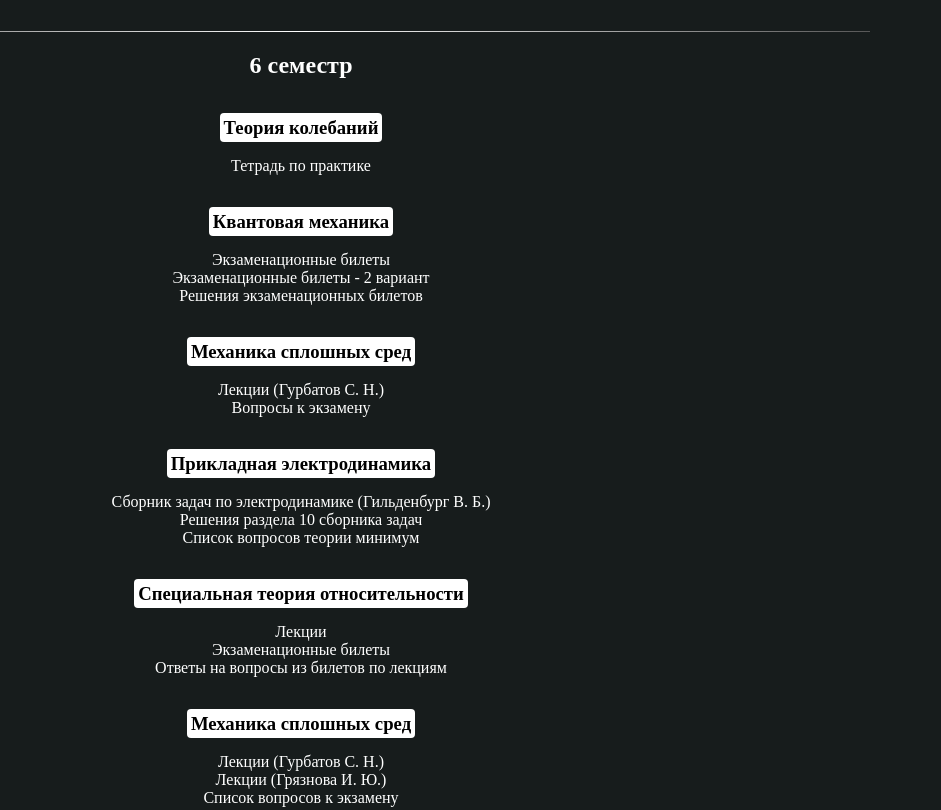
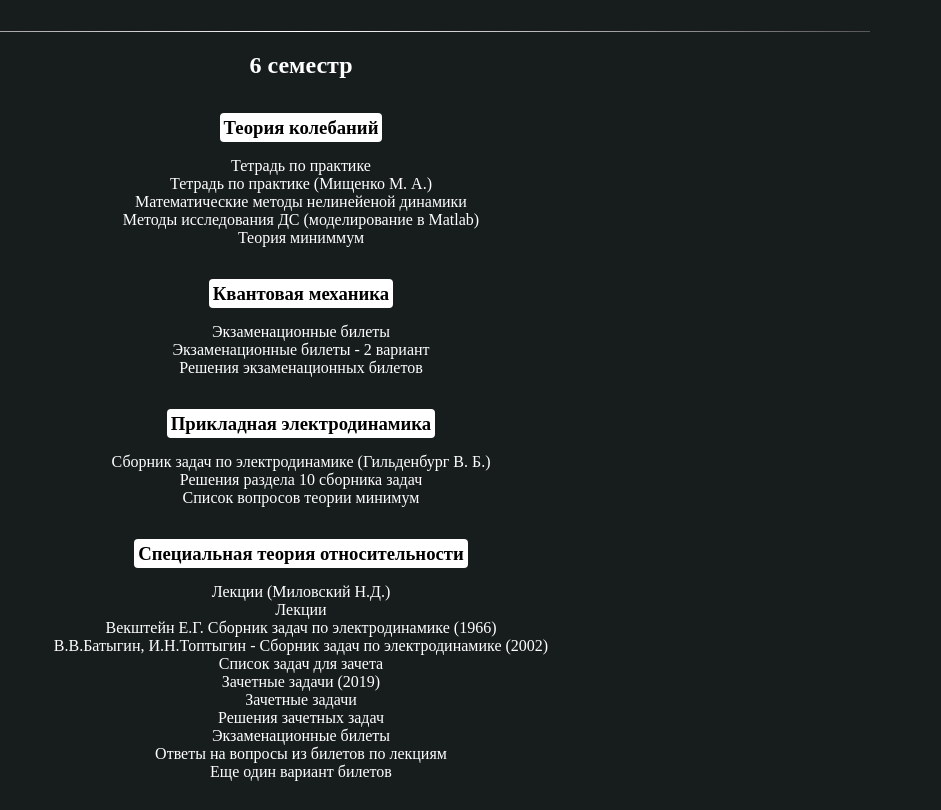
Before and after one commit to rf-slf-4x1/rf-slf-4x1.github.io, a plain HTML site: page index.html in a window 1280 px wide. Shown: the part 69-879 px from the top of the page, without its empty margins (339-1280 px from the left). Drawn offline with Linux system fonts and the light colour scheme.

Commit message:
Восстановил правки по ТК, добав. СТО и тетрадь МСС

```diff
--- a/index.html
+++ b/index.html
@@ -46,16 +46,16 @@
         <summary><h2> 6 семестр </h2></summary><br>
 
         <h3> Теория колебаний </h3><br><br>
-        <a href=" oscillation_theory\Тетрадь по практике ТК.pdf "> Тетрадь по практике </a><br><br><br>
+        <a href=" oscillation_theory\Тетрадь по практике ТК.pdf "> Тетрадь по практике </a><br>
+        <a href=" oscillation_theory\Тетрадь по практике (Мищенко М. А.).pdf "> Тетрадь по практике (Мищенко М. А.) </a><br>
+        <a href=" oscillation_theory\Математические методы нелинейной динамики.pdf "> Математические методы нелинейеной динамики </a><br>
+        <a href=" oscillation_theory\Методы исследования ДС (моделирование в Matlab).pdf "> Методы исследования ДС (моделирование в Matlab) </a><br>
+        <a href=" oscillation_theory\Теория миниммум ТК.pdf "> Теория миниммум </a><br><br><br>
 
         <h3> Квантовая механика </h3><br><br>
         <a href=" quantum_mechanics\Экзаменационные билеты.pdf "> Экзаменационные билеты </a><br>
         <a href=" quantum_mechanics\Экзаменационные билеты - 2.pdf "> Экзаменационные билеты - 2 вариант </a><br>
         <a href=" quantum_mechanics\Решения экзаменационных билетов.pdf "> Решения экзаменационных билетов </a><br><br><br>
-
-        <h3> Механика сплошных сред </h3><br><br>
-        <a href=" mech_of_environments\Лекции (Гурбатов С. Н.).pdf "> Лекции (Гурбатов С. Н.) </a><br>
-        <a href=" mech_of_environments\Вопросы к экзамену.pdf "> Вопросы к экзамену </a><br><br><br>
 
         <h3> Прикладная электродинамика </h3><br><br>
         <a href=" applied_electrodynamics\Сборник задач по электродинамике (Гильденбург В. Б.).pdf "> Сборник задач по электродинамике (Гильденбург В. Б.) </a><br>
@@ -63,19 +63,23 @@
         <a href=" applied_electrodynamics\Список вопросов теории минимум.pdf "> Список вопросов теории минимум </a><br><br><br>
 
         <h3> Специальная теория относительности </h3><br><br>
+        <a href=" srt\Лекции (Миловский Н.Д.).pdf "> Лекции (Миловский Н.Д.) </a><br>
         <a href=" srt\Лекции.pdf "> Лекции </a><br>
+        <a href=" srt\Векштейн Е.Г. - Сборник задач по электродинамике (1966).pdf "> Векштейн Е.Г. Сборник задач по электродинамике (1966) </a><br>
+        <a href=" srt\В.В.Батыгин, И.Н.Топтыгин - Сборник задач по электродинамике (2002).pdf "> В.В.Батыгин, И.Н.Топтыгин - Сборник задач по электродинамике (2002) </a><br>
+        <a href=" srt\Список задач для зачета.pdf "> Список задач для зачета </a><br>
+        <a href=" srt\Зачетные задачи (2019).pdf "> Зачетные задачи (2019) </a><br>
+        <a href=" srt\Зачетные задачи.pdf "> Зачетные задачи </a><br>
+        <a href=" srt\Решения зачетных задач.pdf "> Решения зачетных задач </a><br>
         <a href=" srt\Экзаменационные билеты.pdf "> Экзаменационные билеты </a><br>
-        <a href=" srt\Ответы на вопросы из билетов по лекциям.pdf "> Ответы на вопросы из билетов по лекциям </a><br><br><br>
+        <a href=" srt\Ответы на вопросы из билетов по лекциям.pdf "> Ответы на вопросы из билетов по лекциям </a><br>
+        <a href=" srt\Билеты СТО.pdf "> Еще один вариант билетов </a><br><br><br>
 
         <h3> Механика сплошных сред </h3><br><br>
         <a href=" mech_of_environments\Лекции (Гурбатов С. Н.).pdf "> Лекции (Гурбатов С. Н.) </a><br>
         <a href=" mech_of_environments\Лекции (Грязнова И. Ю.).pdf "> Лекции (Грязнова И. Ю.) </a><br>
+        <a href=" mech_of_environments\Тетрадь по практике.pdf "> Тетрадь по практике (Грязнова И. Ю.) </a><br>
         <a href=" mech_of_environments\Вопросы к экзамену.pdf "> Список вопросов к экзамену </a><br><br><br>
-
-        <h3> Специальная теория относительности </h3><br><br>
-        <a href=" srt\Лекции.pdf "> Лекции </a><br>
-        <a href=" srt\Зачетные задачи.pdf "> Зачетные задачи </a><br>
-        <a href=" srt\Решения зачетных задач.pdf "> Решения зачетных задач </a><br><br><br>
 
         <h3> Асимптотические методы теории волн </h3><br><br>
         <a href=" asymptot_wave_theory\Лекции.pdf "> Лекции </a><br>
```
Also changed, not shown: 9 other files.
